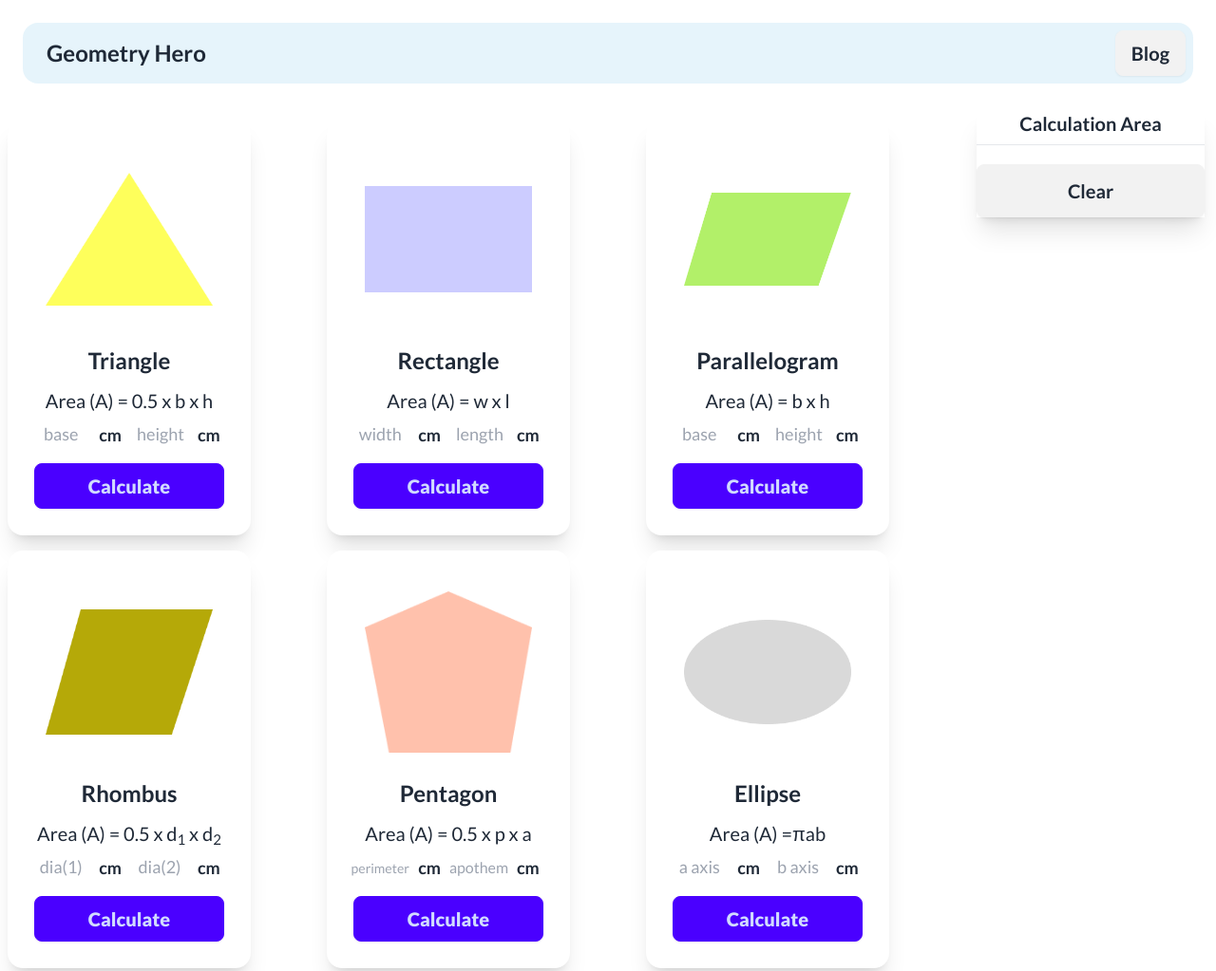
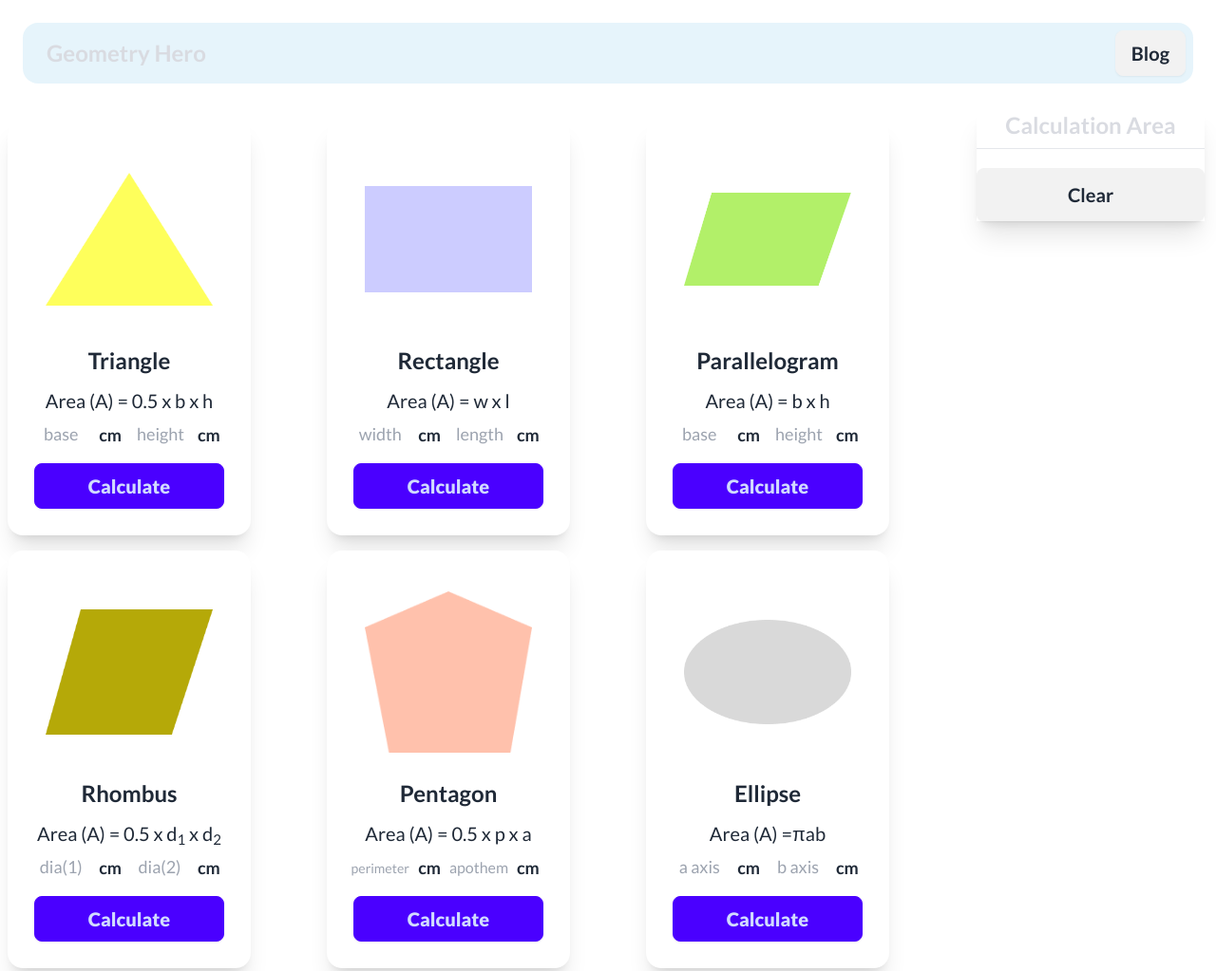
Before and after one commit to prokhorislam/Geometry-Hero, a plain HTML site: page index.html in a window 1280 px wide. Shown: the top 1023 px of the page at 95% size. Drawn offline with nearby package versions, Linux system fonts and the light colour scheme.

Commit message:
final touch up

```diff
--- a/index.html
+++ b/index.html
@@ -21,7 +21,7 @@
         <nav class="mx-4 mt-6 mb-10 lg:mx-6 lg:mt-6 lg:mb-7">
             <div class="navbar rounded-2xl bg-[#1090d81a]">
                 <div class="navbar-start">
-                  <a class="btn btn-ghost text-4xl lg:text-2xl"><span>Geometry Hero</span></a>
+                  <a class="btn btn-ghost text-4xl lg:text-2xl"><span class="text-[#D9DBE1]">Geometry Hero</span></a>
                 </div>
                 <div class="navbar-end">
                   <a class="btn text-4xl lg:text-xl">Blog</a>
@@ -203,7 +203,7 @@
             <aside class=" h-full shadow-xl mr-5 lg:mr-3 w-2/5 lg:w-60 flex-col" >
                 <!-- area calculation heading -->
                 <div class="flex justify-center">
-                    <p class="lg:text-xl text-4xl font-bold">Calculation Area</p>
+                    <p class="lg:text-2xl text-4xl text-[#D9DBE1] font-bold">Calculation Area</p>
                 </div>
                 <hr class="mt-2 mb-5">
                 <div id="result-area">
```
